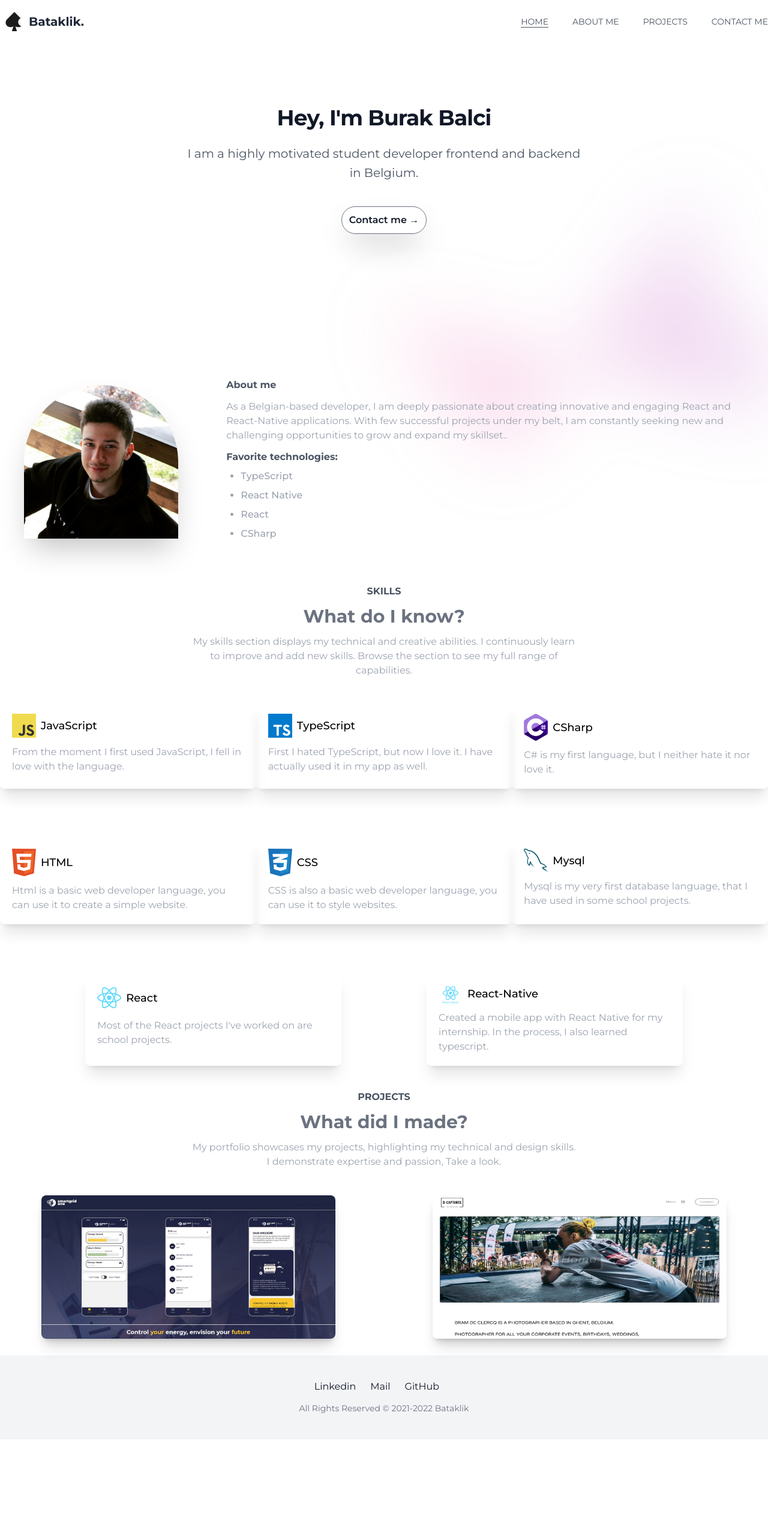
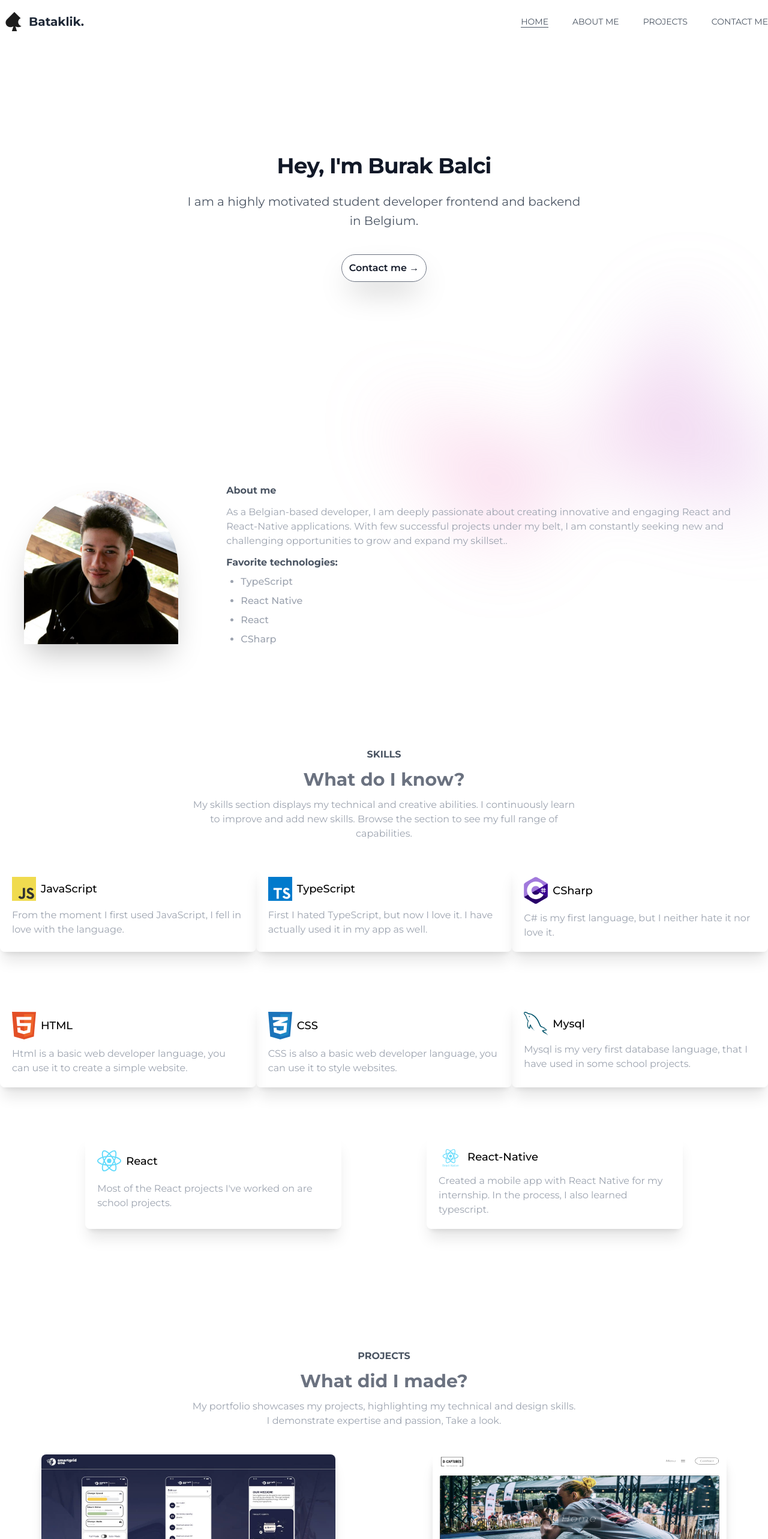
Before and after one commit to Bataklik/Bataklik-Portfolio, a Next.js app: page / in a window 1280 px wide. Shown: the top 2566 px of the page at 60% size. Before the commit the page ends 2400 px from the top, so only its background shows below. Built offline with nearby package versions, Linux system fonts and the light colour scheme.

Commit message:
feat: :lipstick: Update Section padding

```diff
--- a/src/components/core/About/index.tsx
+++ b/src/components/core/About/index.tsx
@@ -36,9 +36,9 @@ export function AboutSection({}) {
   return (
     <motion.section
       initial={{ opacity: 0 }}
-      whileInView={{ opacity: 1, transition: { duration: 0.5, delay: 0.2 } }}
+      whileInView={{ opacity: 1, transition: { duration: 0.5, delay: 0.1 } }}
       id="about"
-      className="px-10 my-16"
+      className="p-10  py-20"
     >
       <div className="container py-15 mx-auto flex flex-col-reverse lg:flex-row items-center gap-20">
         {/* Left */}
--- a/src/components/core/Intro/index.tsx
+++ b/src/components/core/Intro/index.tsx
@@ -37,9 +37,9 @@ export function IntroSection() {
   return (
     <motion.section
       initial={{ opacity: 0 }}
-      whileInView={{ opacity: 1, transition: { duration: 0.5, delay: 0.2 } }}
+      whileInView={{ opacity: 1, transition: { duration: 0.5, delay: 0.1 } }}
       id="home"
-      className="relative px-6 lg:px-8"
+      className="relative px-6 lg:px-8  py-20"
     >
       <div className="mx-auto max-w-2xl py-24 sm:py-40 lg:py-44">
         <div className="text-center">
--- a/src/components/core/Projects/index.tsx
+++ b/src/components/core/Projects/index.tsx
@@ -19,8 +19,9 @@ export function ProjectsSection({}) {
   return (
     <motion.section
       initial={{ opacity: 0 }}
-      whileInView={{ opacity: 1, transition: { duration: 0.5, delay: 0.2 } }}
+      whileInView={{ opacity: 1, transition: { duration: 0.5, delay: 0.1 } }}
       id="projects"
+      className="py-20"
     >
       <div className="container mx-auto">
         {/* Top */}
--- a/src/components/core/Skills/index.tsx
+++ b/src/components/core/Skills/index.tsx
@@ -71,9 +71,9 @@ export function SkillSection({}) {
   return (
     <motion.section
       initial={{ opacity: 0 }}
-      whileInView={{ opacity: 1, transition: { duration: 0.5, delay: 0.2 } }}
+      whileInView={{ opacity: 1, transition: { duration: 0.5, delay: 0.1 } }}
       id="skills"
-      className="mt-8"
+      className="py-20 "
     >
       <div className="container mx-auto ">
         {/* Top */}
```
